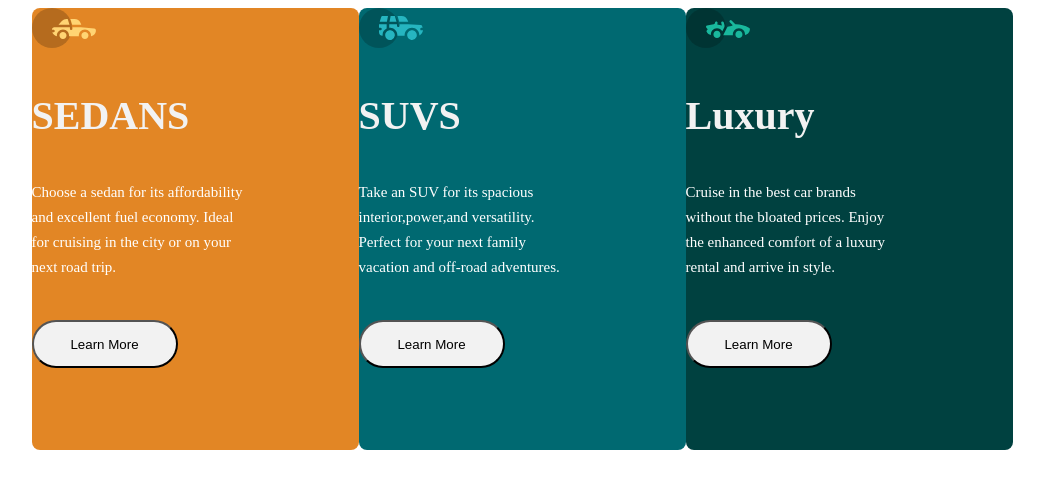
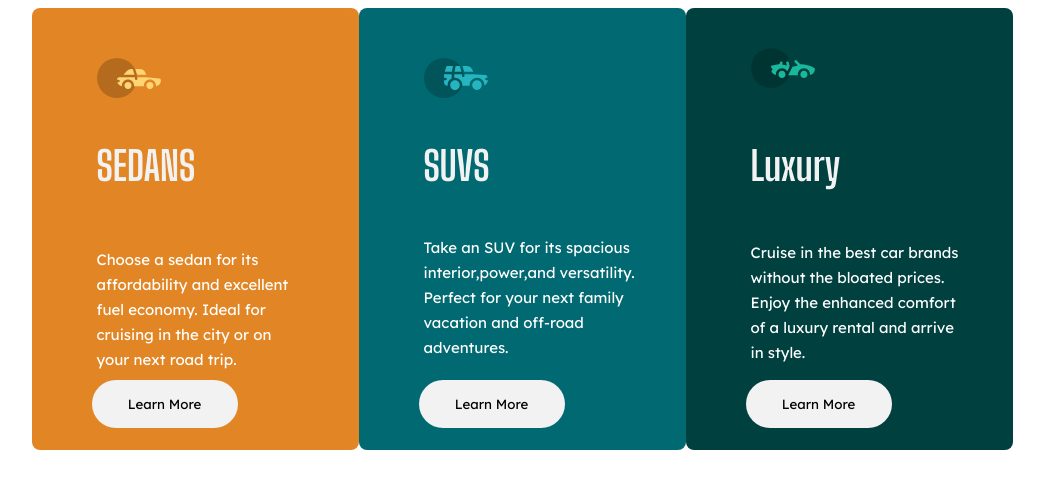
Before and after one commit to Devin-Jackson314/FED2207-Main, an Angular app in the folder front-end-mentor-3-component/: page / in a window 1280 px wide. Shown: the top 488 px of the page, without its empty margins (118-1162 px from the left). Built offline with nearby package versions, Linux system fonts and the light colour scheme.

Commit message:
positioning done

```diff
--- a/front-end-mentor-3-component/src/app/luxury/luxury.component.css
+++ b/front-end-mentor-3-component/src/app/luxury/luxury.component.css
@@ -7,33 +7,48 @@
 }
 
 button {
+    position: relative;
     background: #F2F2F2;
     border-radius: 25px;
     width: 146px;
     height: 48px;
+    left: 60px;
+    top: 60px;
+    border: none;
 }
 
 h3 {
 
-
+    position: relative;
     width: 101px;
     height: 48px;
-    font-family: 'Big Shoulders Display';
+
     font-style: normal;
     font-weight: 700;
     font-size: 40px;
     line-height: 48px;
     color: #f2f2f2;
+    left: 65px;
+    top: 50px;
 
 }
 
 p {
+    position: relative;
     width: 212px;
     height: 125px;
-    font-family: 'Lexend Deca';
+
     font-style: normal;
     font-weight: 400;
     font-size: 15px;
     line-height: 25px;
     color: #FFFFFF;
+    left: 65px;
+    top: 60px;
 }
+
+svg{
+    position: relative;
+    left: 65px;
+    top: 40px;
+}
--- a/front-end-mentor-3-component/src/app/sedans/sedans.component.css
+++ b/front-end-mentor-3-component/src/app/sedans/sedans.component.css
@@ -7,14 +7,18 @@
 }
 
 button{
+    position:relative;
     background: #F2F2F2;
     border-radius: 25px;
     width: 146px;
     height: 48px;
+    left: 60px;
+    top: 60px;
+    border: none;
 }
 
 h3{
-
+    position: relative;
     width: 101px;
     height: 48px;
     font-family: 'Big Shoulders Display';
@@ -23,9 +27,12 @@
     font-size: 40px;
     line-height: 48px;
     color: #f2f2f2;
+    left: 65px;
+    top: 50px;
 }
 
 p{
+    position: relative;
     width: 212px;
     height: 125px;
     font-family: 'Lexend Deca';
@@ -34,4 +41,12 @@
     font-size: 15px;
     line-height: 25px;
     color: #FFFFFF;
+    left: 65px;
+    top: 67px;
 }
+
+svg {
+    position: relative;
+    left: 65px;
+    top: 50px;
+}
--- a/front-end-mentor-3-component/src/app/suvs/suvs.component.css
+++ b/front-end-mentor-3-component/src/app/suvs/suvs.component.css
@@ -7,15 +7,19 @@
 }
 
 button {
+    position: relative;
     background: #F2F2F2;
     border-radius: 25px;
     width: 146px;
     height: 48px;
+    left: 60px;
+    top: 60px;
+    border: none;
 }
 
 h3{
 
-
+    position: relative;
     width: 101px;
     height: 48px;
     font-family: 'Big Shoulders Display';
@@ -24,10 +28,13 @@
     font-size: 40px;
     line-height: 48px;
     color: #f2f2f2;
+    left: 65px;
+     top: 50px;
 
 }
 
 p {
+    position: relative;
     width: 212px;
     height: 125px;
     font-family: 'Lexend Deca';
@@ -36,4 +43,12 @@
     font-size: 15px;
     line-height: 25px;
     color: #FFFFFF;
+    left: 65px;
+    top: 55px;
 }
+
+svg {
+    position: relative;
+    left: 65px;
+    top: 50px;
+}
--- a/front-end-mentor-3-component/src/index.html
+++ b/front-end-mentor-3-component/src/index.html
@@ -6,6 +6,9 @@
   <base href="/">
   <meta name="viewport" content="width=device-width, initial-scale=1">
   <link rel="icon" type="image/x-icon" href="favicon.ico">
+  <link rel="preconnect" href="https://fonts.googleapis.com">
+  <link rel="preconnect" href="https://fonts.gstatic.com" crossorigin>
+  <link href="https://fonts.googleapis.com/css2?family=Big+Shoulders+Display:wght@700&family=Lexend+Deca&display=swap" rel="stylesheet">
 </head>
 <body>
   <app-root></app-root>
--- a/front-end-mentor-3-component/src/styles.css
+++ b/front-end-mentor-3-component/src/styles.css
@@ -1 +1,9 @@
-/* You can add global styles to this file, and also import other style files */
+*{
+font-family: 'Lexend Deca',
+     sans-serif;
+}
+
+h3{
+    font-family: 'Big Shoulders Display',
+            cursive;
+}
```
